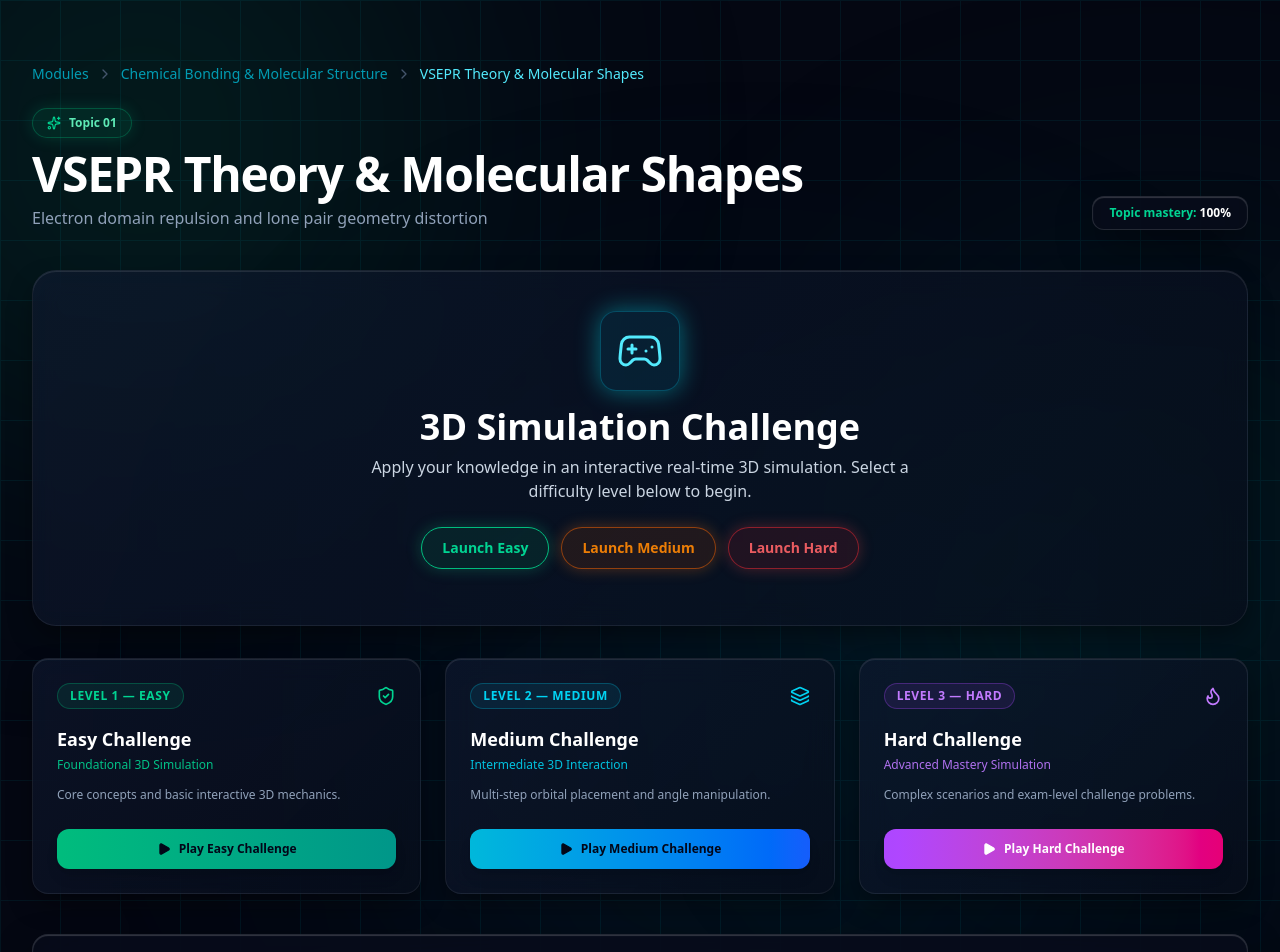
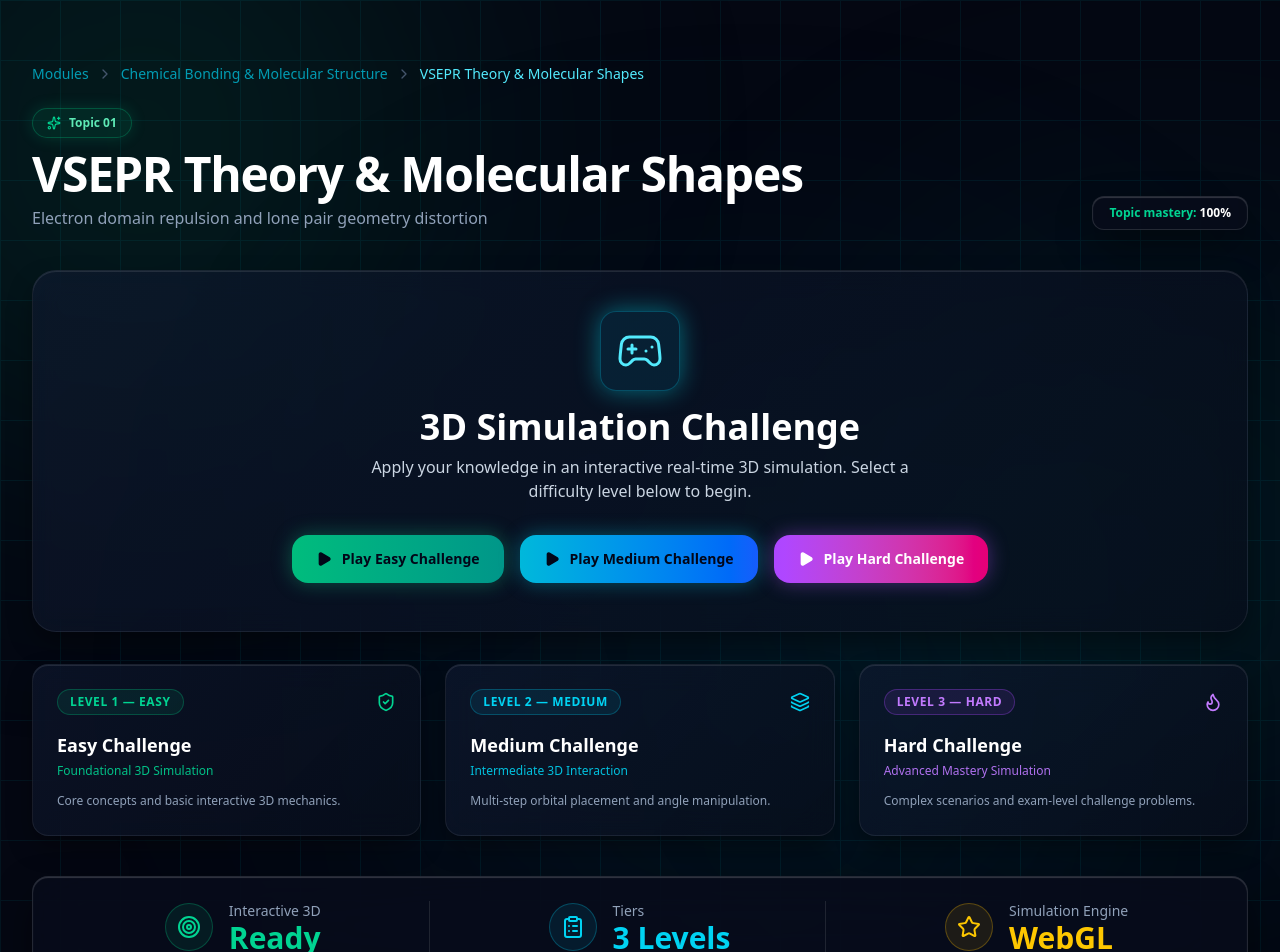
Before and after one commit to Riteshyv18/ChemistrySimulations, a Next.js app: page /challenge/1/1 in a window 1280 px wide. Shown: the top 952 px of the page. Built offline with nearby package versions, Linux system fonts and the light colour scheme.

Commit message:
Replace small launch pills with full Play Challenge buttons in main card and remove duplicate buttons below

```diff
--- a/src/app/challenge/[module]/[topic]/page.tsx
+++ b/src/app/challenge/[module]/[topic]/page.tsx
@@ -150,25 +150,28 @@ export default async function TopicPage({ params }: PageProps) {
           Apply your knowledge in an interactive real-time 3D simulation. Select a difficulty level below to begin.
         </p>
 
-        {/* Quick Launch Pills (Exact Topcoaching Styling) */}
-        <div className="flex items-center gap-3 justify-center flex-wrap mb-4">
+        {/* Launch Challenge Buttons (As shown in image 2) */}
+        <div className="flex flex-col sm:flex-row items-center gap-3.5 sm:gap-4 justify-center w-full max-w-3xl mt-2 mb-2">
           <Link
             href={`${base}/easy`}
-            className="px-5 py-2.5 rounded-full border border-emerald-500 text-emerald-400 text-xs sm:text-sm font-bold bg-emerald-500/10 hover:bg-emerald-500/25 transition-all shadow-[0_0_15px_rgba(16,185,129,0.3)] hover:scale-105"
+            className="w-full sm:w-auto inline-flex items-center justify-center gap-2.5 py-3.5 px-6 rounded-2xl bg-gradient-to-r from-emerald-500 to-teal-600 hover:brightness-110 text-slate-950 font-black text-xs sm:text-sm shadow-[0_0_20px_rgba(16,185,129,0.4)] transition-all hover:scale-105"
           >
-            Launch Easy
+            <Play className="w-4 h-4 fill-current" />
+            <span>Play Easy Challenge</span>
           </Link>
           <Link
             href={`${base}/medium`}
-            className="px-5 py-2.5 rounded-full border border-orange-500/50 text-orange-400/90 text-xs sm:text-sm font-bold bg-orange-500/10 hover:bg-orange-500/25 transition-all shadow-[0_0_15px_rgba(249,115,22,0.3)] hover:scale-105"
+            className="w-full sm:w-auto inline-flex items-center justify-center gap-2.5 py-3.5 px-6 rounded-2xl bg-gradient-to-r from-cyan-500 to-blue-600 hover:brightness-110 text-slate-950 font-black text-xs sm:text-sm shadow-[0_0_20px_rgba(6,182,212,0.4)] transition-all hover:scale-105"
           >
-            Launch Medium
+            <Play className="w-4 h-4 fill-current" />
+            <span>Play Medium Challenge</span>
           </Link>
           <Link
             href={`${base}/hard`}
-            className="px-5 py-2.5 rounded-full border border-red-500/50 text-red-400/90 text-xs sm:text-sm font-bold bg-red-500/10 hover:bg-red-500/25 transition-all shadow-[0_0_15px_rgba(239,68,68,0.3)] hover:scale-105"
+            className="w-full sm:w-auto inline-flex items-center justify-center gap-2.5 py-3.5 px-6 rounded-2xl bg-gradient-to-r from-purple-500 to-pink-600 hover:brightness-110 text-white font-black text-xs sm:text-sm shadow-[0_0_20px_rgba(168,85,247,0.4)] transition-all hover:scale-105"
           >
-            Launch Hard
+            <Play className="w-4 h-4 fill-current" />
+            <span>Play Hard Challenge</span>
           </Link>
         </div>
       </div>
@@ -186,15 +189,8 @@ export default async function TopicPage({ params }: PageProps) {
             </div>
             <h3 className="text-lg font-bold text-white mb-1">{details.easy.title}</h3>
             <p className="text-xs text-emerald-400/90 font-medium mb-3">{details.easy.subtitle}</p>
-            <p className="text-slate-400 text-xs leading-relaxed mb-6">{details.easy.desc}</p>
+            <p className="text-slate-400 text-xs leading-relaxed">{details.easy.desc}</p>
           </div>
-          <Link
-            href={`${base}/easy`}
-            className="w-full inline-flex items-center justify-center gap-2 py-3 px-4 rounded-xl bg-gradient-to-r from-emerald-500 to-teal-600 hover:brightness-110 text-slate-950 font-black text-xs shadow-lg transition-all"
-          >
-            <Play className="w-3.5 h-3.5 fill-current" />
-            <span>Play Easy Challenge</span>
-          </Link>
         </div>
 
         {/* Medium */}
@@ -208,15 +204,8 @@ export default async function TopicPage({ params }: PageProps) {
             </div>
             <h3 className="text-lg font-bold text-white mb-1">{details.medium.title}</h3>
             <p className="text-xs text-cyan-400/90 font-medium mb-3">{details.medium.subtitle}</p>
-            <p className="text-slate-400 text-xs leading-relaxed mb-6">{details.medium.desc}</p>
+            <p className="text-slate-400 text-xs leading-relaxed">{details.medium.desc}</p>
           </div>
-          <Link
-            href={`${base}/medium`}
-            className="w-full inline-flex items-center justify-center gap-2 py-3 px-4 rounded-xl bg-gradient-to-r from-cyan-500 to-blue-600 hover:brightness-110 text-slate-950 font-black text-xs shadow-lg transition-all"
-          >
-            <Play className="w-3.5 h-3.5 fill-current" />
-            <span>Play Medium Challenge</span>
-          </Link>
         </div>
 
         {/* Hard */}
@@ -230,15 +219,8 @@ export default async function TopicPage({ params }: PageProps) {
             </div>
             <h3 className="text-lg font-bold text-white mb-1">{details.hard.title}</h3>
             <p className="text-xs text-purple-400/90 font-medium mb-3">{details.hard.subtitle}</p>
-            <p className="text-slate-400 text-xs leading-relaxed mb-6">{details.hard.desc}</p>
+            <p className="text-slate-400 text-xs leading-relaxed">{details.hard.desc}</p>
           </div>
-          <Link
-            href={`${base}/hard`}
-            className="w-full inline-flex items-center justify-center gap-2 py-3 px-4 rounded-xl bg-gradient-to-r from-purple-500 to-pink-600 hover:brightness-110 text-white font-black text-xs shadow-lg transition-all"
-          >
-            <Play className="w-3.5 h-3.5 fill-current" />
-            <span>Play Hard Challenge</span>
-          </Link>
         </div>
       </div>
 
```
